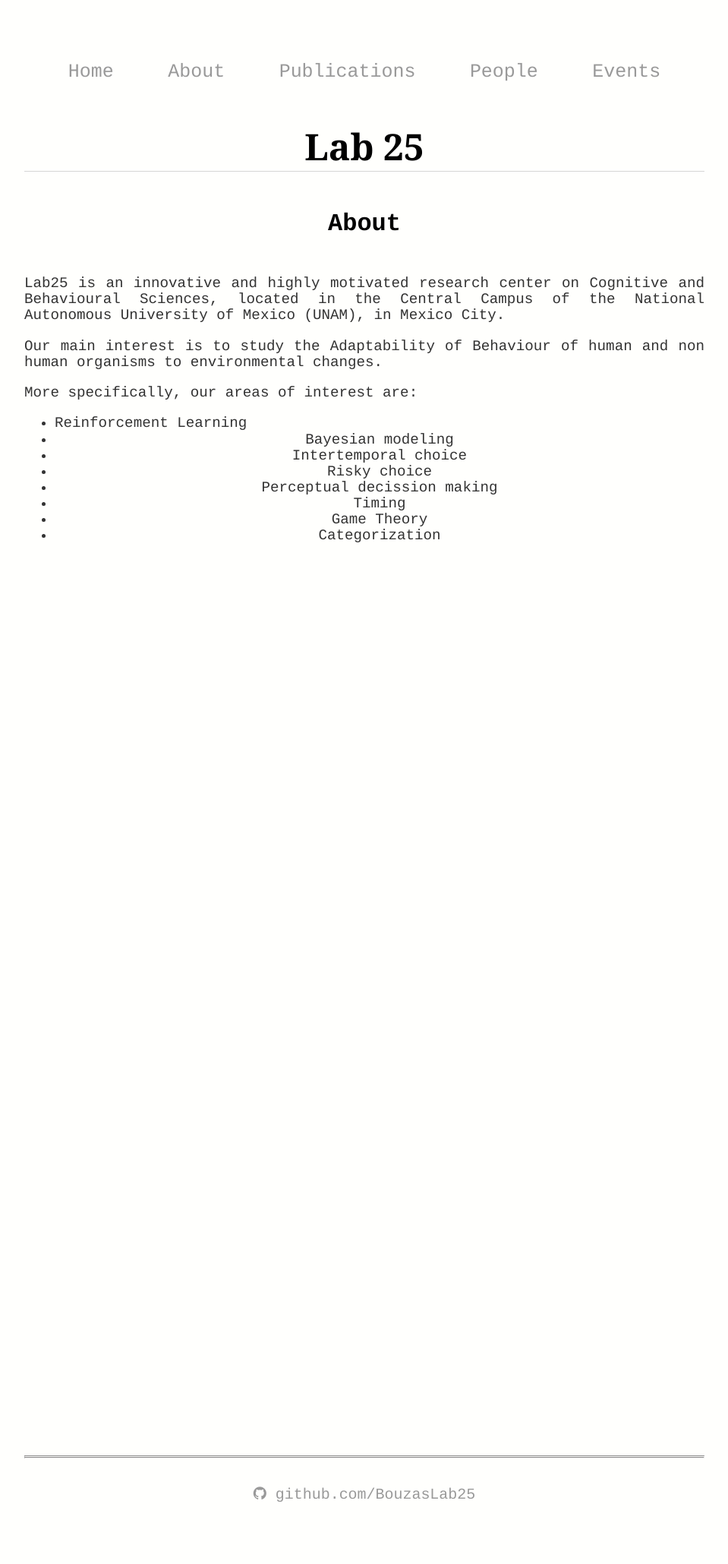
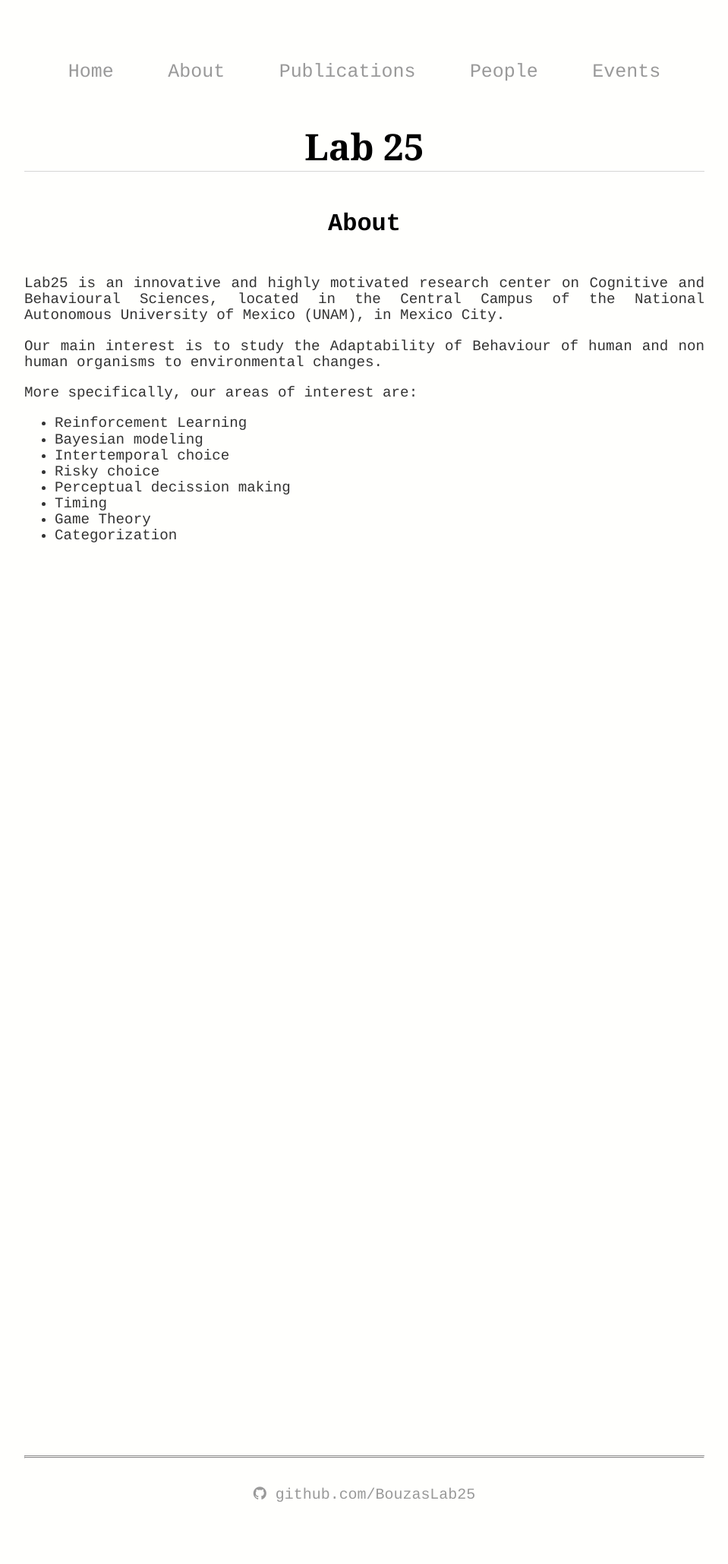
Before and after one commit to BouzasLab25/bouzaslab25.github.io, a Jekyll site: the page built from about/index.html, in a window 1280 px wide. Shown: the whole page at 76% size, without its empty margins (160-1119 px from the left). Built offline with Jekyll 4.4.1, drawn with Linux system fonts in a browser that asks for light colours.

Commit message:
Update index.html

```diff
--- a/about/index.html
+++ b/about/index.html
@@ -12,14 +12,14 @@ title: Lab25 About
 	<p class='text'>More specifically, our areas of interest are:</p>
 	<center>
 	<ul>
-	<li class='ho' style="text-align:justify" >Reinforcement Learning</li>
-	<li class='ho' >Bayesian modeling</li>
-	<li class='ho' >Intertemporal choice</li>
-	<li class='ho' >Risky choice</li>
-	<li class='ho' >Perceptual decission making</li>
-	<li class='ho' >Timing</li>
-	<li class='ho' >Game Theory</li>
-	<li class='ho' >Categorization</li>
+	<li class='ho' style="text-align:justify">Reinforcement Learning</li>
+	<li class='ho' style="text-align:justify">Bayesian modeling</li>
+	<li class='ho' style="text-align:justify">Intertemporal choice</li>
+	<li class='ho' style="text-align:justify">Risky choice</li>
+	<li class='ho' style="text-align:justify">Perceptual decission making</li>
+	<li class='ho' style="text-align:justify">Timing</li>
+	<li class='ho' style="text-align:justify">Game Theory</li>
+	<li class='ho' style="text-align:justify">Categorization</li>
 	</ul>
 	</center>
 </div>
```
